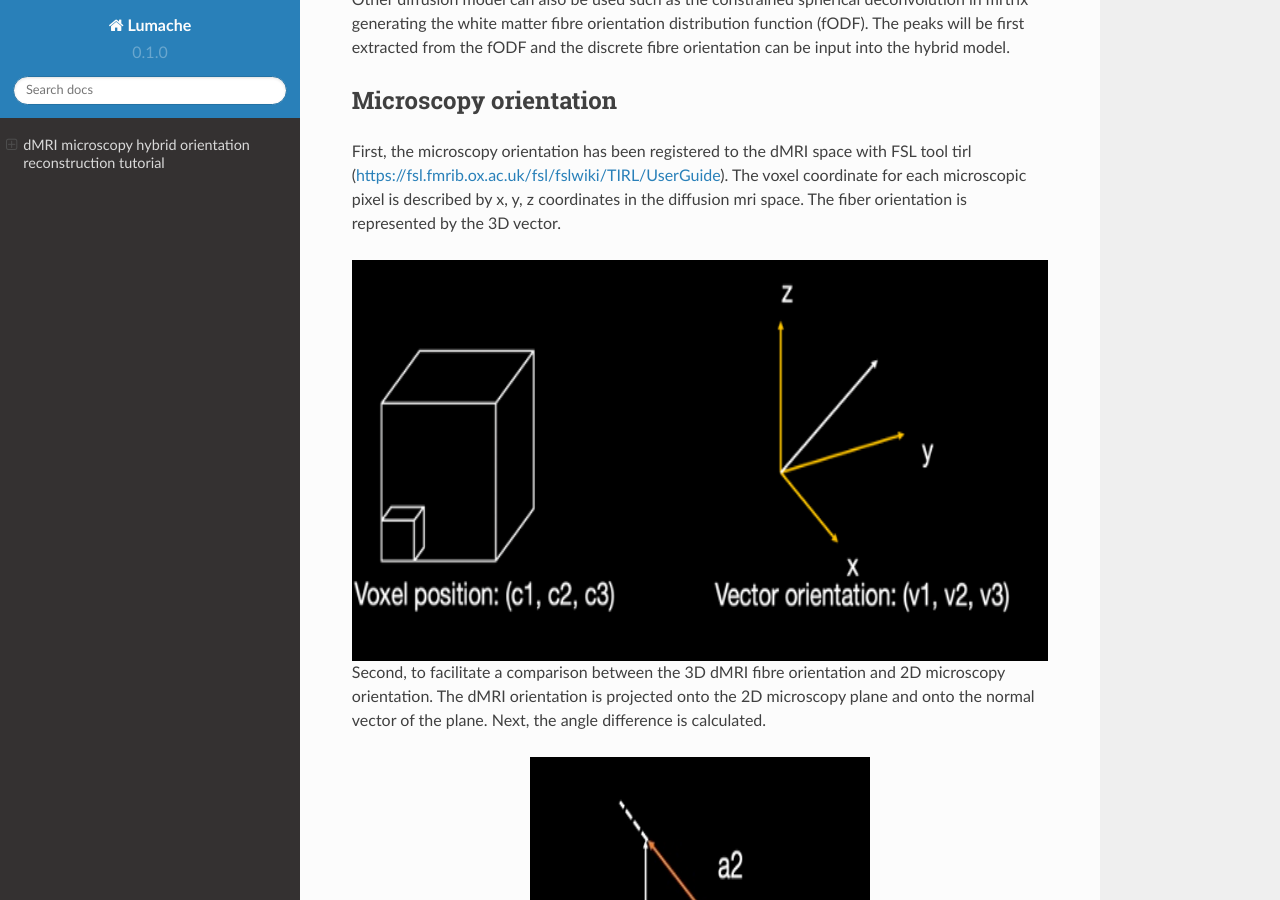
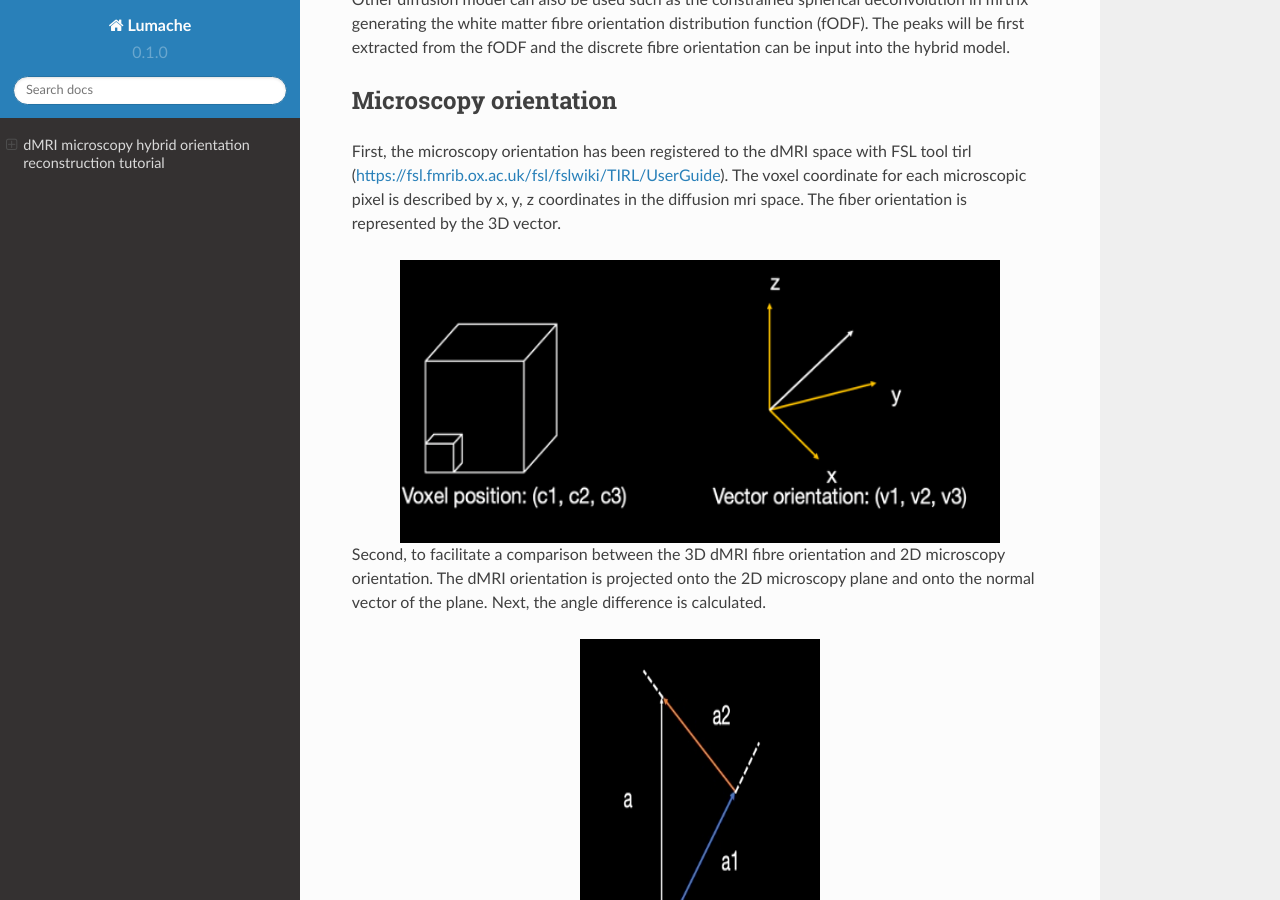
Before and after one commit to Silei-Silei/Hybrid_tractography_tutorial, a Sphinx documentation site: the page built from docs/source/index.rst, in a window 1280 px wide and 900 px high, scrolled down 553 px. Built offline with Sphinx 7.4.7 and the Read the Docs theme 2.0.0, drawn with Linux system fonts in a browser that asks for light colours.

Commit message:
Update index.rst

```diff
--- a/docs/source/index.rst
+++ b/docs/source/index.rst
@@ -23,14 +23,14 @@ First, the microscopy orientation has been registered to the dMRI space with FSL
 
 .. image:: ../images/fig1.jpg
   :width: 500px
-  :scale: 170%
+  :scale: 120%
   :align: center
 
 Second, to facilitate a comparison between the 3D dMRI fibre orientation and 2D microscopy orientation. The dMRI orientation is projected onto the 2D microscopy plane and onto the normal vector of the plane. Next, the angle difference is calculated.
 
 .. image:: ../images/fig2.jpg
   :width: 200px
-  :scale: 170%
+  :scale: 120%
   :align: center
 
 .. code-block:: matlab
@@ -52,7 +52,7 @@ Third, the dyad sample with the smallest angle to the microscopy orientation on
 
 .. image:: ../images/fig3.jpg
   :width: 200px
-  :scale: 110%
+  :scale: 90%
   :align: center
 
 .. code-block:: matlab
@@ -79,7 +79,7 @@ To reconstruct the 3D hybrid orientation, the microscopy provides the in-plane o
 
 .. image:: ../images/fig4.jpg
   :width: 200px
-  :scale: 110%
+  :scale: 90%
   :align: center
 
 .. code-block:: matlab
```
